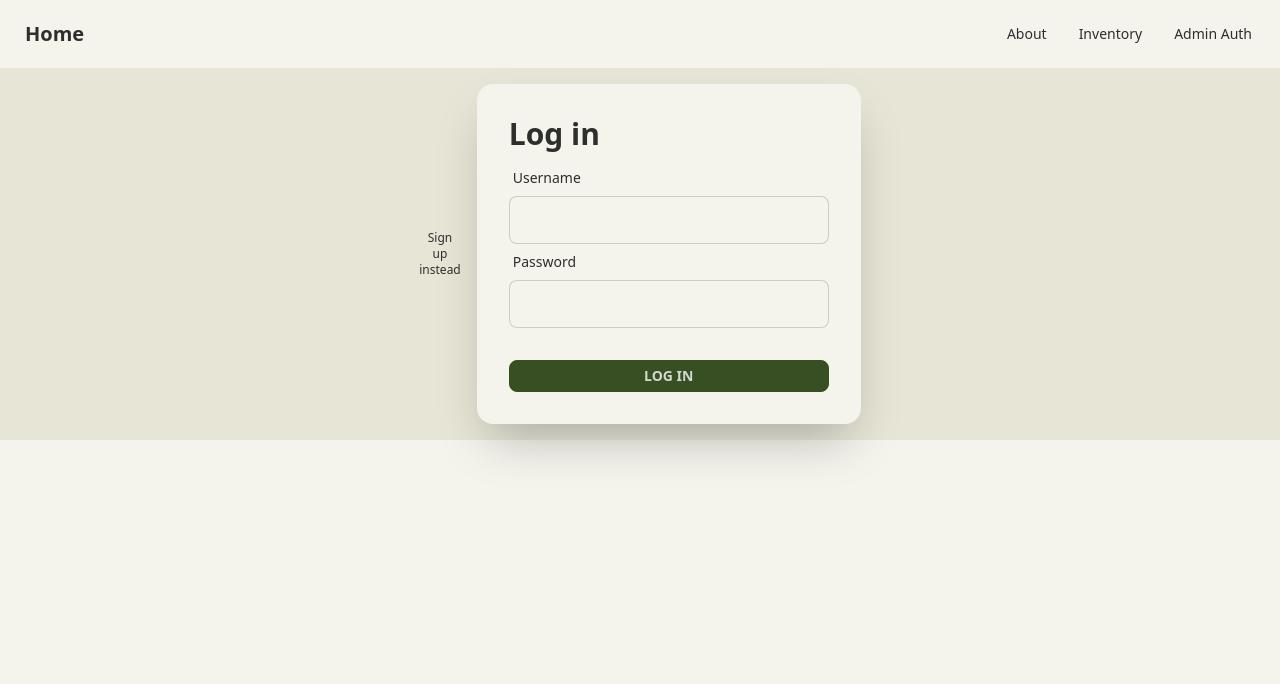
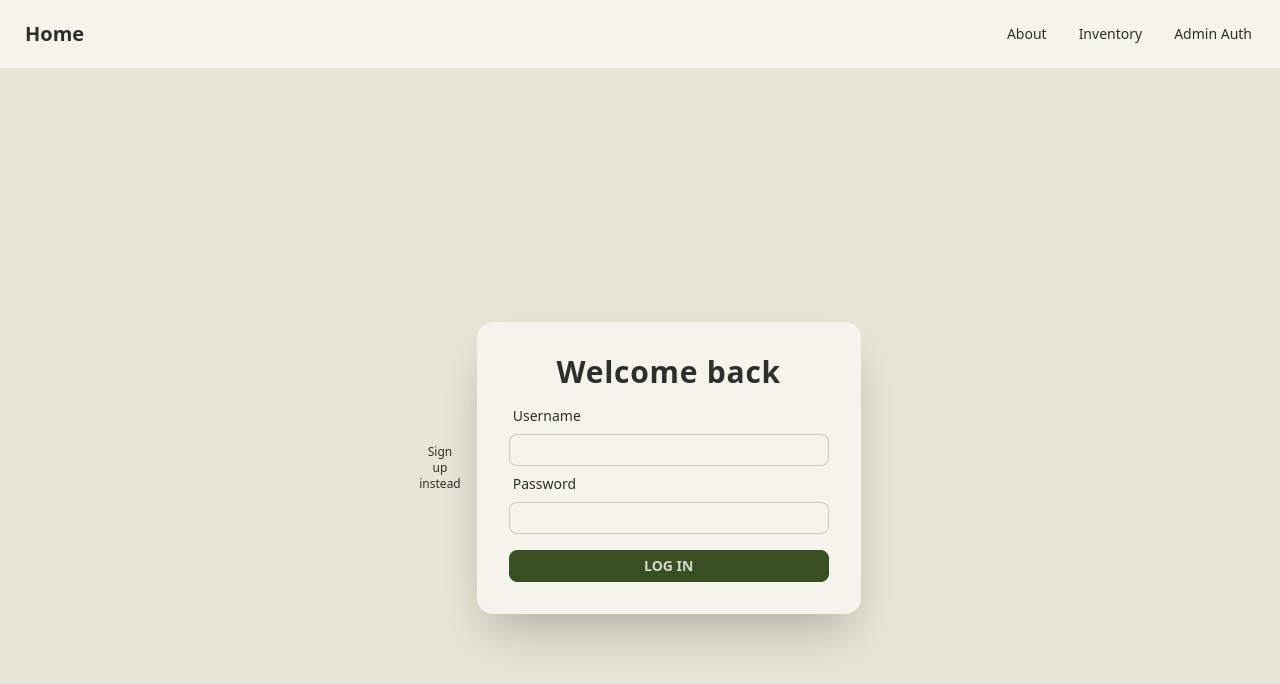
Before and after one commit to lehelen19/inventory-frontend, a React (Create React App) app: page /authenticate in a window 1280 px wide. Shown: the top 684 px of the page. Built offline with nearby package versions, Linux system fonts and the light colour scheme.

Commit message:
Edit login form styling

```diff
--- a/src/components/NavBar/LoginForm.js
+++ b/src/components/NavBar/LoginForm.js
@@ -29,7 +29,9 @@ const LoginForm = ({ setUser }) => {
   return (
     <div className="card flex-shrink-0 w-full max-w-sm shadow-2xl bg-base-100">
       <div className="card-body">
-        <h1 className="text-3xl font-bold">Log in</h1>
+        <h1 className="text-3xl font-bold text-center tracking-wide">
+          Welcome back
+        </h1>
         <form
           autoComplete="off"
           onSubmit={handleSubmit}
@@ -45,7 +47,7 @@ const LoginForm = ({ setUser }) => {
             onChange={handleChange}
             required
             id="username"
-            className="input input-bordered"
+            className="input input-bordered input-sm"
           />
           <label htmlFor="password" className="label">
             <span className="label-text">Password</span>
@@ -57,9 +59,9 @@ const LoginForm = ({ setUser }) => {
             onChange={handleChange}
             required
             id="password"
-            className="input input-bordered"
+            className="input input-bordered input-sm"
           />
-          <button type="submit" className="btn btn-primary btn-sm mt-8">
+          <button type="submit" className="btn btn-primary btn-sm mt-4">
             Log In
           </button>
           {error && <p>{error}</p>}
--- a/src/pages/AuthPage/AuthPage.js
+++ b/src/pages/AuthPage/AuthPage.js
@@ -5,7 +5,7 @@ import SignupForm from '../../components/NavBar/SignupForm';
 const AuthPage = ({ setUser }) => {
   const [loginDisplay, setLoginDisplay] = useState(true);
   return (
-    <main className="hero bg-base-200">
+    <main className="hero min-h-screen bg-base-200">
       {loginDisplay ? (
         <div className="hero-content flex-col lg:flex-row-reverse">
           <LoginForm setUser={setUser} />
```
